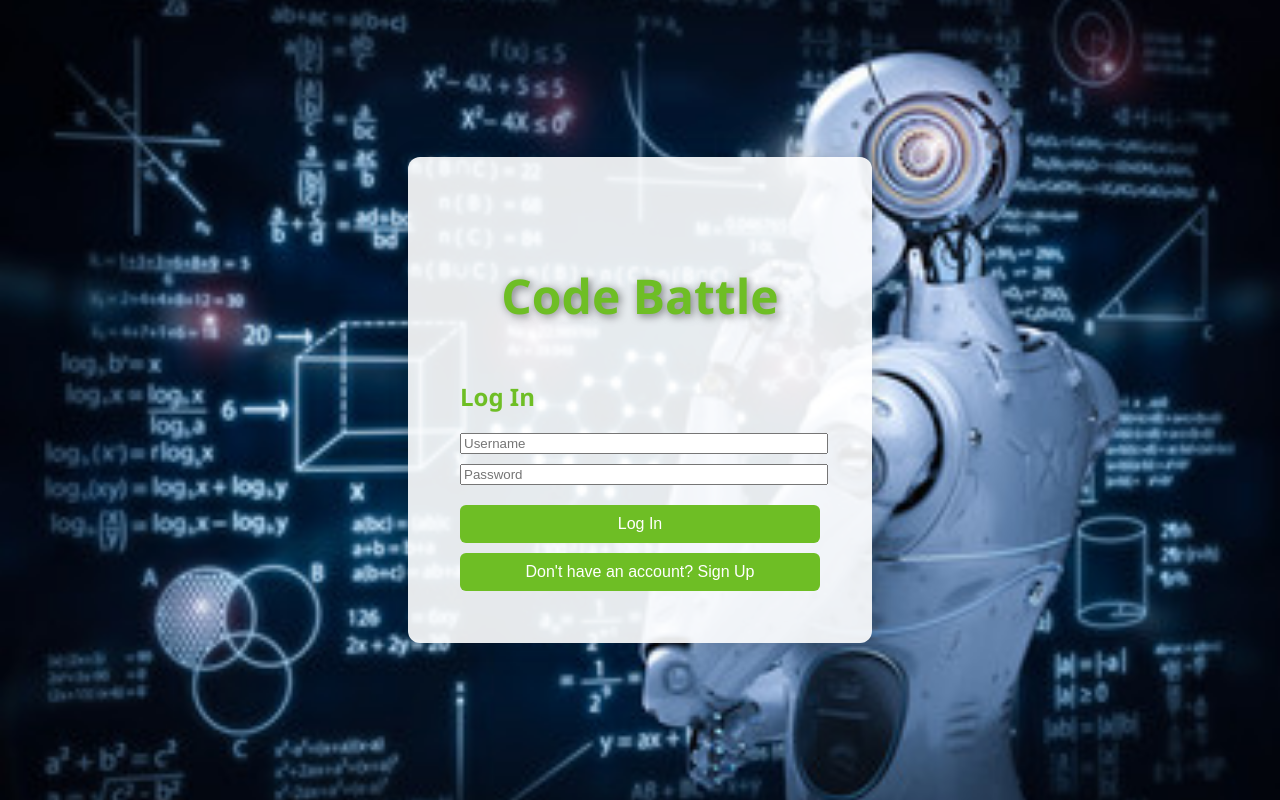
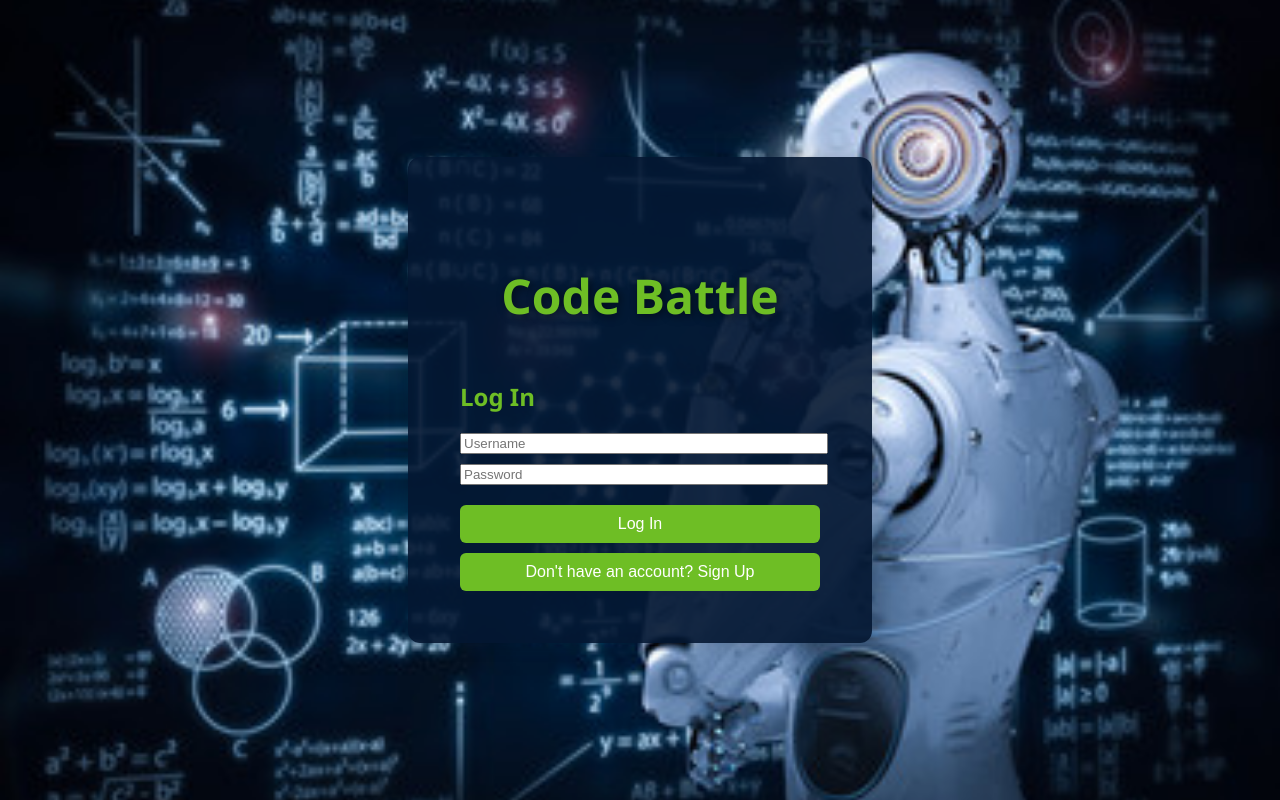
Before and after one commit to syednoman84/collab-coding-platform, a React (Vite) app in the folder collab-code-frontend/: page /login in a window 1280 px wide. Built offline with nearby package versions, Linux system fonts and the light colour scheme; no server answers.

Commit message:
V19 - Changed color for login container

```diff
--- a/collab-code-frontend/src/index.css
+++ b/collab-code-frontend/src/index.css
@@ -104,7 +104,7 @@ button:hover {
 }
 
 .login-container {
-  background-color: rgba(255, 255, 255, 0.9);
+  background-color: rgba(4, 23, 49, 0.9);
   padding: 2rem;
   border-radius: 12px;
   max-width: 400px;
```
